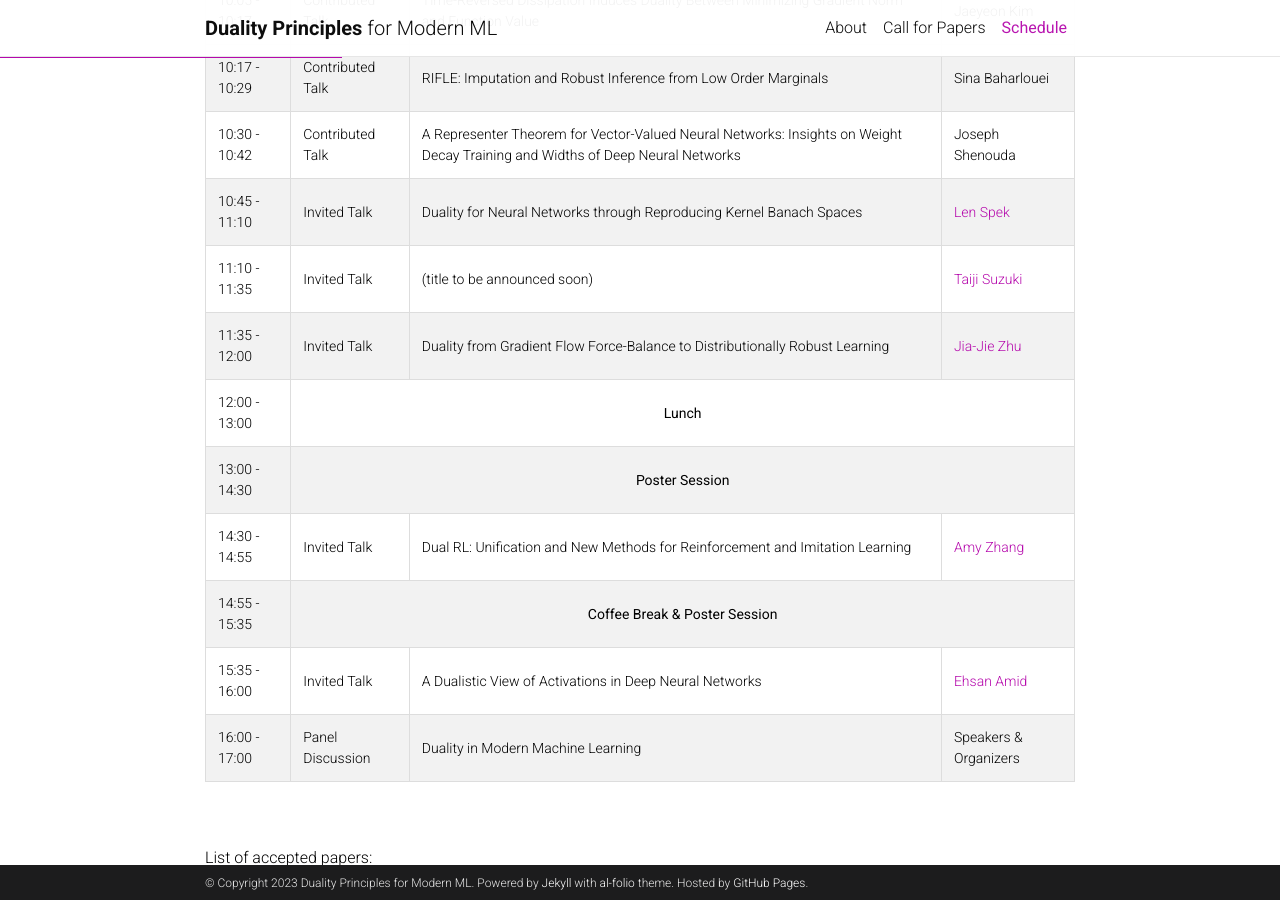
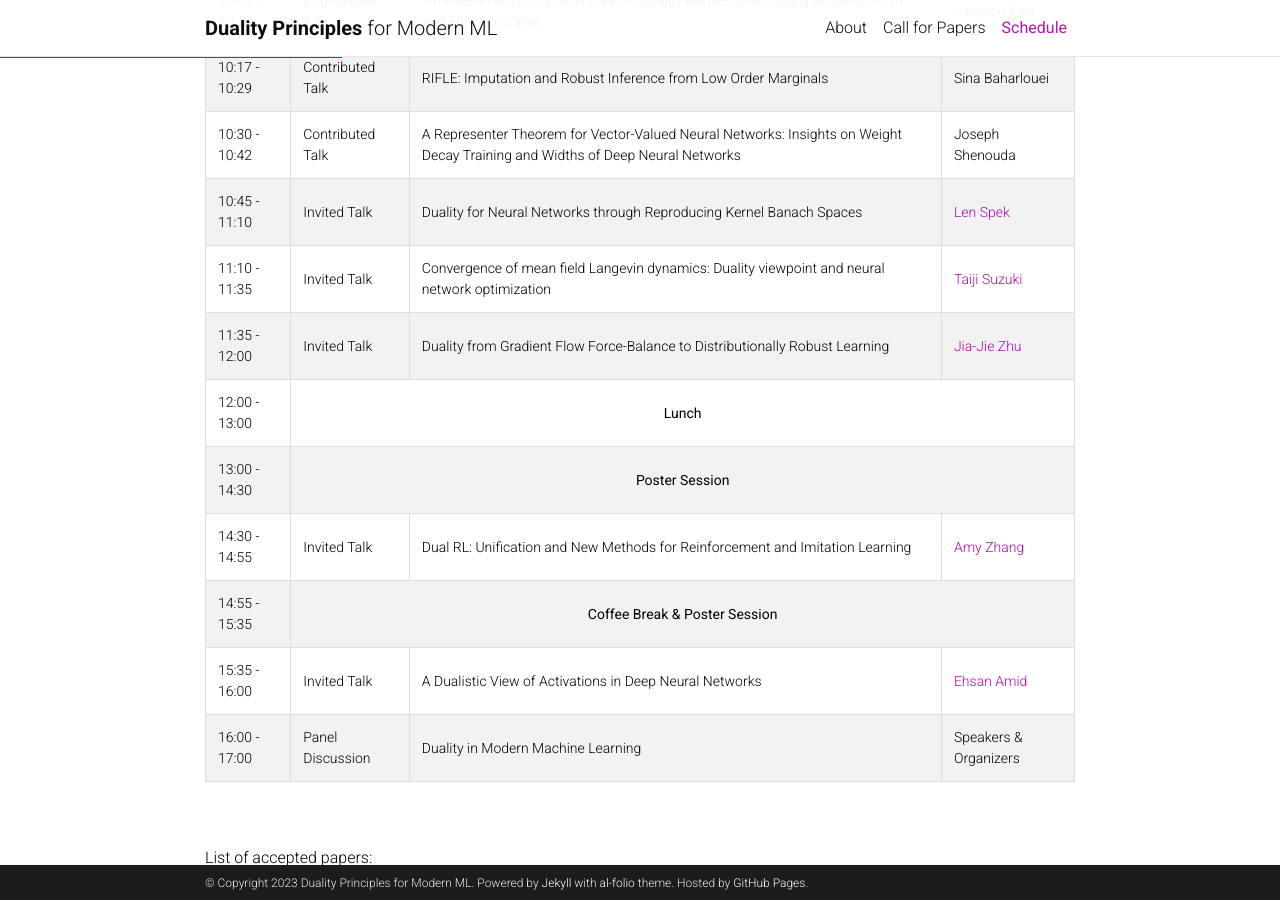
Before and after one commit to dp4ml/dp4ml.github.io, a Jekyll site: the page built from _pages/schedule.md, in a window 1280 px wide and 900 px high, scrolled down 519 px. Built offline with Jekyll 4.4.1, drawn with Linux system fonts in a browser that asks for light colours; comment, search, counter and statistics services are not loaded; a style sheet for code colours, icons or effects is not loaded.

Commit message:
add papers

```diff
--- a/_pages/schedule.md
+++ b/_pages/schedule.md
@@ -62,7 +62,8 @@
   <tr>
     <td>11:10 - 11:35</td>
     <td>Invited Talk</td>
-	<td>(title to be announced soon)</td>
+	<td>Convergence of mean field Langevin dynamics: Duality viewpoint and
+neural network optimization</td>
 	<td> <a href="http://ibis.t.u-tokyo.ac.jp/suzuki/"> Taiji Suzuki </a> </td>
 	</tr>
 <tr>
@@ -126,7 +127,7 @@
       <td>Sharan Vaswani, Amirreza Kazemi, Reza Babanezhad Harikandeh, Nicolas Le Roux</td>
     </tr>
     <tr>
-      <td>The Power of Duality Principle in Offline Average-Reward Reinforcement Learning</td>
+      <td><a href="/assets/pdf/ThePowerOfDuality.pdf">The Power of Duality Principle in Offline Average-Reward Reinforcement Learning</a></td>
       <td>Asuman E. Ozdaglar, Sarath Pattathil, Jiawei Zhang, Kaiqing Zhang</td>
     </tr>
     <tr>
@@ -176,7 +177,7 @@
     <td>Joseph Shenouda, Rahul Parhi, Kangwook Lee, Robert D Nowak</td>
   </tr>
   <tr>
-    <td>RIFLE: Imputation and Robust Inference from Low Order Marginals</td>
+    <td><a href="/assets/pdf/RIFLE_Duality.pdf">RIFLE: Imputation and Robust Inference from Low Order Marginals</a></td>
     <td>Sina Baharlouei, Kelechi Ogudu, Peng Dai, Sze-chuan Suen, Meisam Razaviyayn</td>
   </tr>
   <tr>
```
Also changed, not shown: 2 other files.
